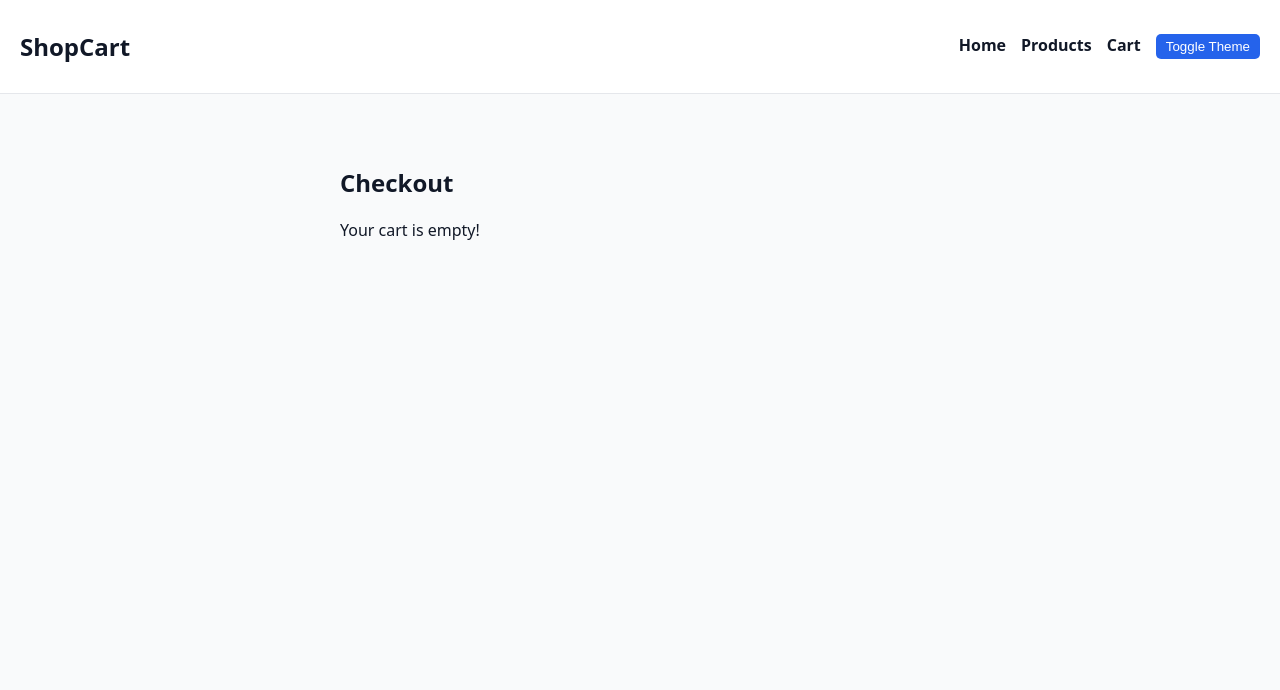
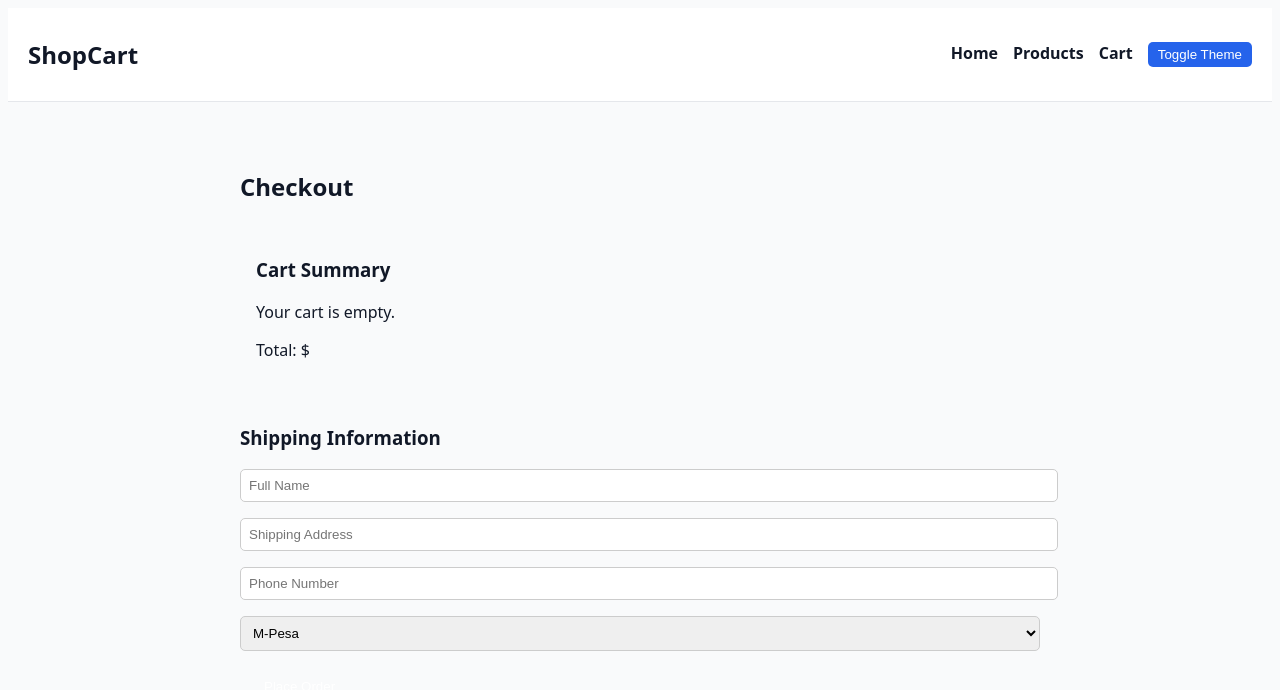
Before and after one commit to Mumbi286/shopping_p4_project, a React (Create React App) app in the folder client/: page /checkout in a window 1280 px wide. Shown: the top 690 px of the page. Built offline with nearby package versions, Linux system fonts and the light colour scheme.

Commit message:
added product images and styled Products page with grid layout and theme support

```diff
--- a/client/src/App.js
+++ b/client/src/App.js
@@ -1,4 +1,4 @@
-// client/src/App.js
+// src/App.js
 import React from "react";
 import { BrowserRouter as Router, Routes, Route } from "react-router-dom";
 import { ThemeProvider } from "./context/ThemeContext";
@@ -10,15 +10,13 @@ import Products from "./pages/Products";
 import Cart from "./pages/Cart";
 import Checkout from "./pages/Checkout";
 
-import "./styles/index.css";
-
 function App() {
   return (
     <ThemeProvider>
       <CartProvider>
         <Router>
-          <Navbar />
-          <div className="app-container">
+          <div className="App">
+            <Navbar />
             <Routes>
               <Route path="/" element={<Home />} />
               <Route path="/products" element={<Products />} />
--- a/client/src/pages/Checkout.js
+++ b/client/src/pages/Checkout.js
@@ -1,16 +1,16 @@
 import React, { useContext, useState } from "react";
 import { CartContext } from "../context/CartContext";
-import "./../styles/Checkout.css";
+import "../styles/Checkout.css";
 
 const Checkout = () => {
-  const { cartItems, clearCart, totalPrice } = useContext(CartContext);
-
+  const { cartItems, totalPrice, clearCart } = useContext(CartContext);
   const [shippingInfo, setShippingInfo] = useState({
     name: "",
     address: "",
-    email: "",
+    phone: "",
     paymentMethod: "M-Pesa",
   });
+  const [orderPlaced, setOrderPlaced] = useState(false);
 
   const handleChange = (e) => {
     setShippingInfo({ ...shippingInfo, [e.target.name]: e.target.value });
@@ -18,28 +18,37 @@ const Checkout = () => {
 
   const handleSubmit = (e) => {
     e.preventDefault();
-    alert(`Order placed! Total: KES ${totalPrice}`);
-    clearCart(); // clears cart after checkout
-    setShippingInfo({ name: "", address: "", email: "", paymentMethod: "M-Pesa" });
+    // For now, simulate order submission
+    console.log("Order submitted:", { shippingInfo, cartItems, totalPrice });
+    setOrderPlaced(true);
+    clearCart();
   };
+
+  if (orderPlaced) {
+    return <h2 className="confirmation">Thank you! Your order has been placed.</h2>;
+  }
 
   return (
     <div className="checkout-page">
       <h2>Checkout</h2>
+      <div className="checkout-cart">
+        <h3>Cart Summary</h3>
         {cartItems.length === 0 ? (
-        <p>Your cart is empty!</p>
+          <p>Your cart is empty.</p>
         ) : (
-        <>
-          <ul className="checkout-items">
+          <ul>
             {cartItems.map((item) => (
               <li key={item.id}>
-                {item.title} x {item.quantity} - KES {item.price * item.quantity}
+                {item.title} x {item.quantity} = ${item.price * item.quantity}
               </li>
             ))}
           </ul>
-          <p className="total">Total: KES {totalPrice}</p>
+        )}
+        <p>Total: ${totalPrice}</p>
+      </div>
 
       <form className="checkout-form" onSubmit={handleSubmit}>
+        <h3>Shipping Information</h3>
         <input
           type="text"
           name="name"
@@ -57,10 +66,10 @@ const Checkout = () => {
           required
         />
         <input
-              type="email"
-              name="email"
-              placeholder="Email"
-              value={shippingInfo.email}
+          type="tel"
+          name="phone"
+          placeholder="Phone Number"
+          value={shippingInfo.phone}
           onChange={handleChange}
           required
         />
@@ -72,10 +81,9 @@ const Checkout = () => {
           <option value="M-Pesa">M-Pesa</option>
           <option value="Credit Card">Credit Card</option>
         </select>
+
         <button type="submit">Place Order</button>
       </form>
-        </>
-      )}
     </div>
   );
 };
--- a/client/src/pages/Products.js
+++ b/client/src/pages/Products.js
@@ -1,36 +1,50 @@
 // src/pages/Products.js
-import React, { useEffect, useState, useContext } from "react";
+import React, { useState, useEffect, useContext } from "react";
 import { CartContext } from "../context/CartContext";
+import { ThemeContext } from "../context/ThemeContext";
 import "../styles/Products.css";
 
 const Products = () => {
   const { addToCart } = useContext(CartContext);
+  const { theme } = useContext(ThemeContext);
   const [products, setProducts] = useState([]);
 
-  // Fetch products from backend API
   useEffect(() => {
-    fetch("http://localhost:5555/products") // adjust API endpoint if needed
-      .then((res) => res.json())
-      .then((data) => setProducts(data))
-      .catch((err) => console.error(err));
+    // Example placeholder products
+    setProducts([
+      {
+        id: 1,
+        name: "Wireless Headphones",
+        price: 99.99,
+        image: "https://via.placeholder.com/150",
+      },
+      {
+        id: 2,
+        name: "Smart Watch",
+        price: 149.99,
+        image: "https://via.placeholder.com/150",
+      },
+      {
+        id: 3,
+        name: "Bluetooth Speaker",
+        price: 79.99,
+        image: "https://via.placeholder.com/150",
+      },
+    ]);
   }, []);
 
   return (
-    <div className="products-page">
-      <h1>Our Products</h1>
+    <div className={`products-page ${theme}`}>
+      <h1>Products</h1>
       <div className="products-grid">
-        {products.length === 0 ? (
-          <p>Loading products...</p>
-        ) : (
-          products.map((product) => (
-            <div className="product-card" key={product.id}>
-              <img src={product.image_url} alt={product.title} />
-              <h3>{product.title}</h3>
-              <p>${product.price.toFixed(2)}</p>
-              <button onClick={() => addToCart(product)}>Add to Cart</button>
-            </div>
-          ))
-        )}
+        {products.map((product) => (
+          <div className="product-card" key={product.id}>
+            <img src={product.image} alt={product.name} />
+            <h3>{product.name}</h3>
+            <p>${product.price}</p>
+            <button onClick={() => addToCart(product)}>Add to Cart</button>
+          </div>
+        ))}
       </div>
     </div>
   );
--- a/client/src/styles/Checkout.css
+++ b/client/src/styles/Checkout.css
@@ -1,22 +1,17 @@
 .checkout-page {
-  max-width: 600px;
-  margin: auto;
-  padding: 2rem;
+  max-width: 800px;
+  margin: 2rem auto;
+  padding: 1rem;
+  background-color: var(--bg-color);
+  color: var(--text-color);
+  border-radius: 10px;
 }
 
-.checkout-items {
-  list-style-type: none;
-  padding: 0;
-  margin-bottom: 1rem;
-}
-
-.checkout-items li {
-  margin-bottom: 0.5rem;
-}
-
-.total {
-  font-weight: bold;
-  margin-bottom: 1rem;
+.checkout-cart {
+  margin-bottom: 2rem;
+  padding: 1rem;
+  background-color: var(--secondary-bg-color);
+  border-radius: 10px;
 }
 
 .checkout-form input,
@@ -30,14 +25,19 @@
 }
 
 .checkout-form button {
-  padding: 0.7rem 1rem;
-  background-color: #0077ff;
-  color: white;
+  padding: 0.75rem 1.5rem;
+  background-color: var(--primary-color);
+  color: #fff;
   border: none;
   border-radius: 5px;
   cursor: pointer;
 }
 
 .checkout-form button:hover {
-  background-color: #005ecc;
+  opacity: 0.9;
 }
+
+.confirmation {
+  text-align: center;
+  color: var(--primary-color);
+}
--- a/client/src/styles/Products.css
+++ b/client/src/styles/Products.css
@@ -1,20 +1,55 @@
-.products-grid,
-.home-container .products-grid {
-  display: flex;
-  gap: 20px;
-  flex-wrap: wrap;
+/* src/styles/Products.css */
+
+.products-page {
+  padding: 2rem;
+}
+
+.products-page.light {
+  background-color: #f0f0f0;
+  color: #000;
+}
+
+.products-page.dark {
+  background-color: #121212;
+  color: #fff;
+}
+
+.products-grid {
+  display: grid;
+  grid-template-columns: repeat(auto-fill, minmax(180px, 1fr));
+  gap: 1.5rem;
+  margin-top: 2rem;
 }
 
 .product-card {
-  padding: 15px;
+  background-color: #fff;
+  padding: 1rem;
   border-radius: 8px;
-  min-width: 200px;
   text-align: center;
-  box-shadow: 0 0 5px rgba(0,0,0,0.1);
+  box-shadow: 0 2px 6px rgba(0, 0, 0, 0.1);
+}
+
+.products-page.dark .product-card {
+  background-color: #1f1f1f;
+}
+
+.product-card img {
+  width: 100%;
+  height: 150px;
+  object-fit: cover;
+  border-radius: 5px;
 }
 
 .product-card button {
-  margin-top: 10px;
-  padding: 5px 10px;
+  margin-top: 0.5rem;
+  padding: 0.5rem 1rem;
+  border: none;
+  border-radius: 5px;
+  background-color: #0077ff;
+  color: #fff;
   cursor: pointer;
 }
+
+.product-card button:hover {
+  background-color: #005fcc;
+}
```
Lines whose indentation alone changed are shown as unchanged.
